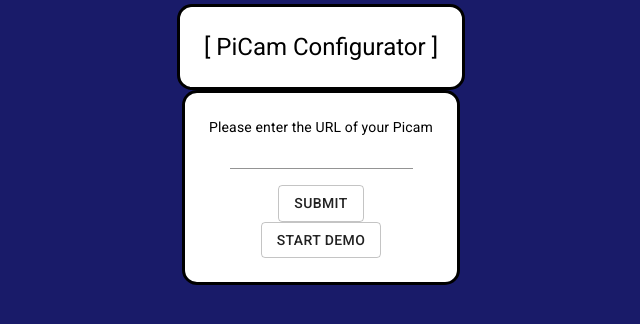
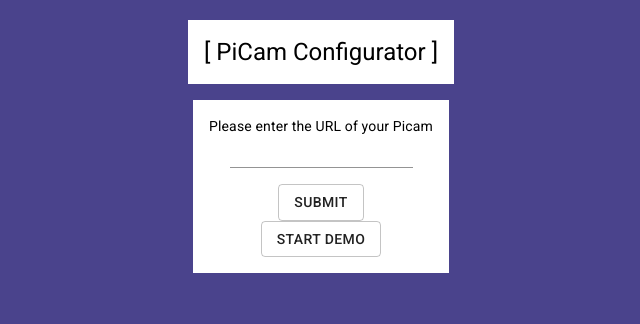
Before and after one commit to maxupravitelev/picam-config, a React (Create React App) app: page / in a window 1280 px wide. Shown: the top 324 px of the page, without its empty margins (319-959 px from the left). Built offline with nearby package versions, Linux system fonts and the light colour scheme.

Commit message:
update css

```diff
--- a/src/App.css
+++ b/src/App.css
@@ -1,20 +1,22 @@
 body {
   /* background-color: rgb(57, 91, 184); */
-  background-color: rgb(25, 27, 105);
+  /* background-color: rgb(25, 27, 105); */
+  background-color: rgba(18, 8, 105, 0.76);
 
 }
 
 .app, .header, .capture, .urlForm {
-  border-radius: 15px;
-  padding: 1.5em;
+  /* border-radius: 5px; */
+  padding: 1em;
   background-color: #fff;
   /* max-width: 50em; */
   /* margin: auto; */
-  border: 3px solid;
+  /* border: 3px solid; */
   text-align: center;
 }
 
 .urlForm {
+  margin-top: 1em;
   text-align: center;
   display: block;
   justify-content: start;
@@ -27,10 +29,11 @@ body {
   background-color: rgb(245, 244, 244);
 }
 
-/* .header {
+.header {
+  margin-top: 1em;
   text-align: center;
-  max-width: 40;
-} */
+  /* max-width: 40; */
+}
 
 /* .capture {
   max-width: inherit;
--- a/src/App.js
+++ b/src/App.js
@@ -54,10 +54,10 @@ const App = () => {
 
   else {
     return (
-      <Grid container className={classes.root} spacing={3} justify="center" alignItems="center">
-        <Grid item xs={12} sm={9} zeroMinWidth>
+      <Grid container className={classes.root} spacing={2} justify="center" alignItems="center">
+        {/* <Grid item xs={12} sm={9} zeroMinWidth>
           <Header />
-        </Grid>
+        </Grid> */}
         <Grid item xs={6} sm={6} zeroMinWidth>
             <Capture streamUrl={streamUrl} positionUrl={positionUrl} />
         </Grid>
```
